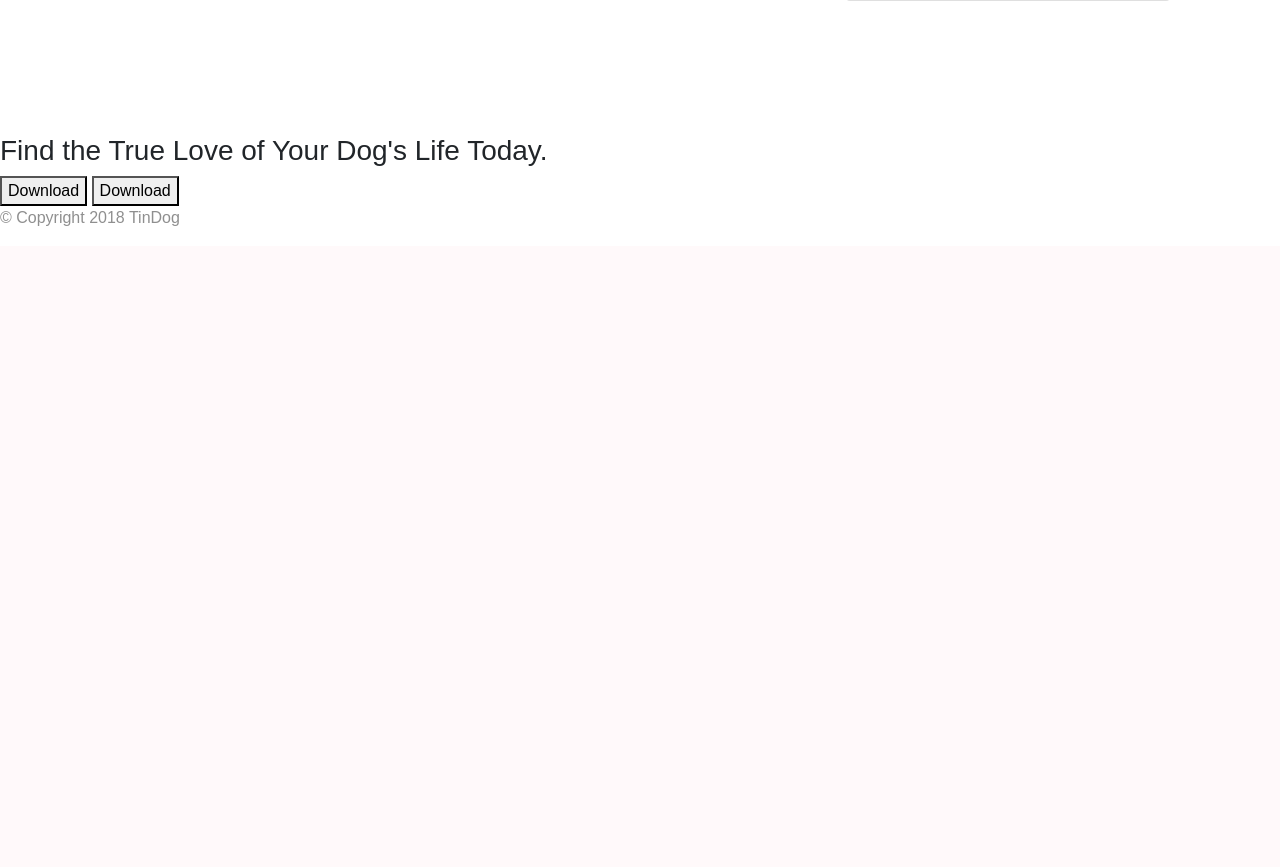
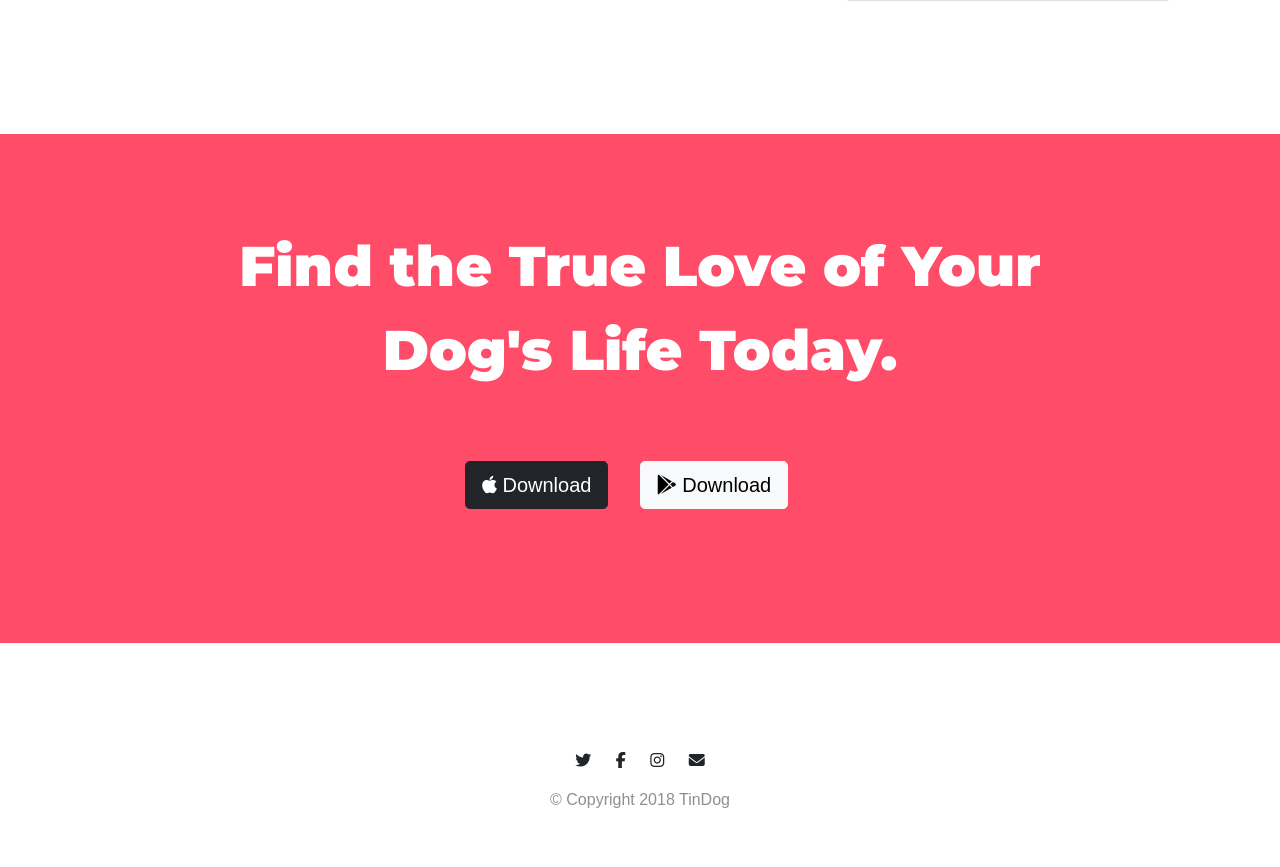
Before and after one commit to jeanluisgonzalez/Web-Dev, a web app: file TinDog-Start-master/index.html in a window 1280 px wide. Shown: the part 2731-3598 px from the top of the page. Before the commit the page ends 2957 px from the top, so only its background shows below. Run offline with its HTML, style and script files only (its server is not run), Linux system fonts and the light colour scheme; some libraries are stand-ins or nearby versions.

Commit message:
update at work

```diff
--- a/TinDog-Start-master/css/styles.css
+++ b/TinDog-Start-master/css/styles.css
@@ -54,7 +54,7 @@ font-family: 'Montserrat', sans-serif;
 }
 /* Title img */
 .title-img {
-  width: 23%;
+  width: 35%;
   -webkit-transform:rotate(25deg);
   -moz-transform: rotate(25deg);
   -ms-transform: rotate(25deg);
@@ -140,7 +140,34 @@ font-family: 'Montserrat', sans-serif;
 }
 .pricing-title {
   font-family: "Montserrat";
+  }
+
+/* Cta section */
+#cta {
+  background-color: #ff4c68;
+  color: #fff;
+  text-align: center;
+  padding: 7% 15% 7%;
+
 }
+.cta-text {
+
+  font-size: 3.5rem;
+  line-height: 1.5;
+  font-family: 'Montserrat', sans-serif;
+  padding-bottom: 1rem;
+}
+/* Footer section */
+#footer {
+  background-color: #fff;
+  text-align: center;
+  padding: 7% 15% 3%;
+}
+.footer-icon {
+  margin: 20px 10px;
+}
+/* Media */
+
 @media (max-width: 1028px) {
   #title {
     text-align: center;
--- a/TinDog-Start-master/index.html
+++ b/TinDog-Start-master/index.html
@@ -29,13 +29,13 @@
           <div class="collapse navbar-collapse" id="navbarTogglerDemo01">
             <ul class="navbar-nav ms-auto">
               <li class="nav-item">
-                <a class="nav-link" href="">Contact</a>
+                <a class="nav-link" href="#footer">Contact</a>
               </li>
               <li class="nav-item">
-                <a class="nav-link" href="">Pricing</a>
+                <a class="nav-link" href="#pricing">Pricing</a>
               </li>
               <li class="nav-item">
-                <a class="nav-link" href="">Download</a>
+                <a class="nav-link" href="#cta">Download</a>
               </li>
             </ul>
           </div>
@@ -201,9 +201,9 @@
 
   <section id="cta">
 
-    <h3>Find the True Love of Your Dog's Life Today.</h3>
-    <button type="button">Download</button>
-    <button type="button">Download</button>
+    <h3 class="cta-text">Find the True Love of Your Dog's Life Today.</h3>
+    <button type="button" class="download-button btn btn-lg btn-dark"><i class="fab fa-apple"></i> Download</button>
+    <button type="button" class="download-button btn btn-lg btn-light"><i class="fab fa-google-play"></i> Download</button>
 
   </section>
 
@@ -211,7 +211,10 @@
   <!-- Footer -->
 
   <footer id="footer">
-
+    <i class="footer-icon fab fa-twitter"></i>
+    <i class="footer-icon fab fa-facebook-f"></i>
+    <i class="footer-icon fab fa-instagram"></i>
+    <i class="footer-icon fas fa-envelope"></i>
     <p>© Copyright 2018 TinDog</p>
 
   </footer>
```
